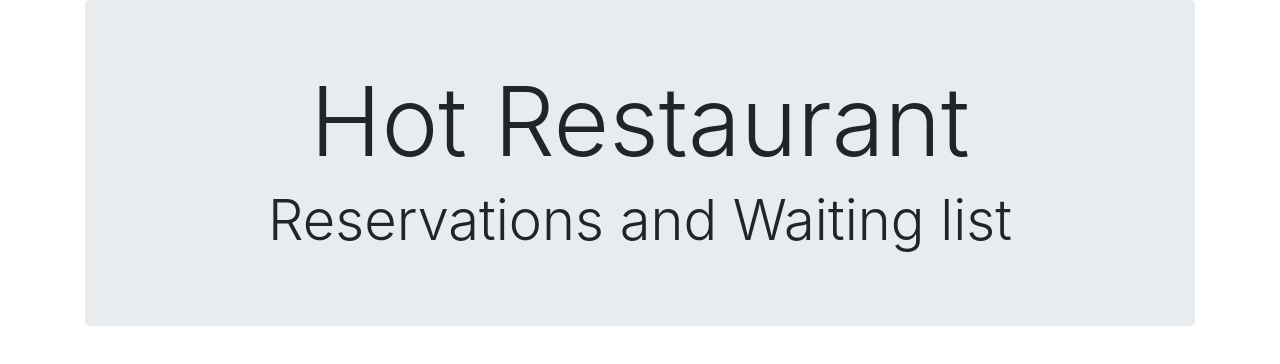
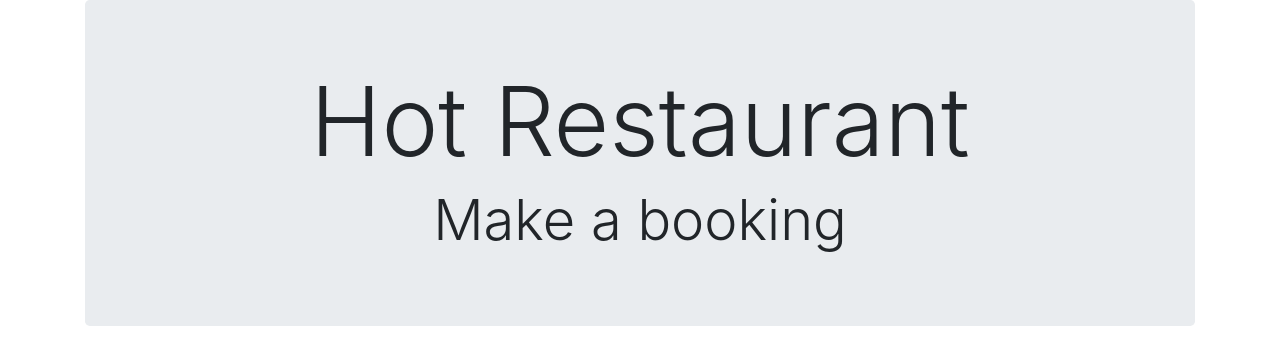
Before and after one commit to tallglassof-milkjake/hot_restaurant, a website: page index.html in a window 1280 px wide. Drawn offline with nearby package versions, Linux system fonts and the light colour scheme.

Commit message:
changed the index page slightly

```diff
--- a/index.html
+++ b/index.html
@@ -11,7 +11,7 @@
     <div class="container">
         <div class="jumbotron text-center">
             <h1 class="display-1">Hot Restaurant</h1>
-            <h2 class="display-4">Reservations and Waiting list</h2>
+            <h2 class="display-4">Make a booking</h2>
         </div>
     </div>
 
```
